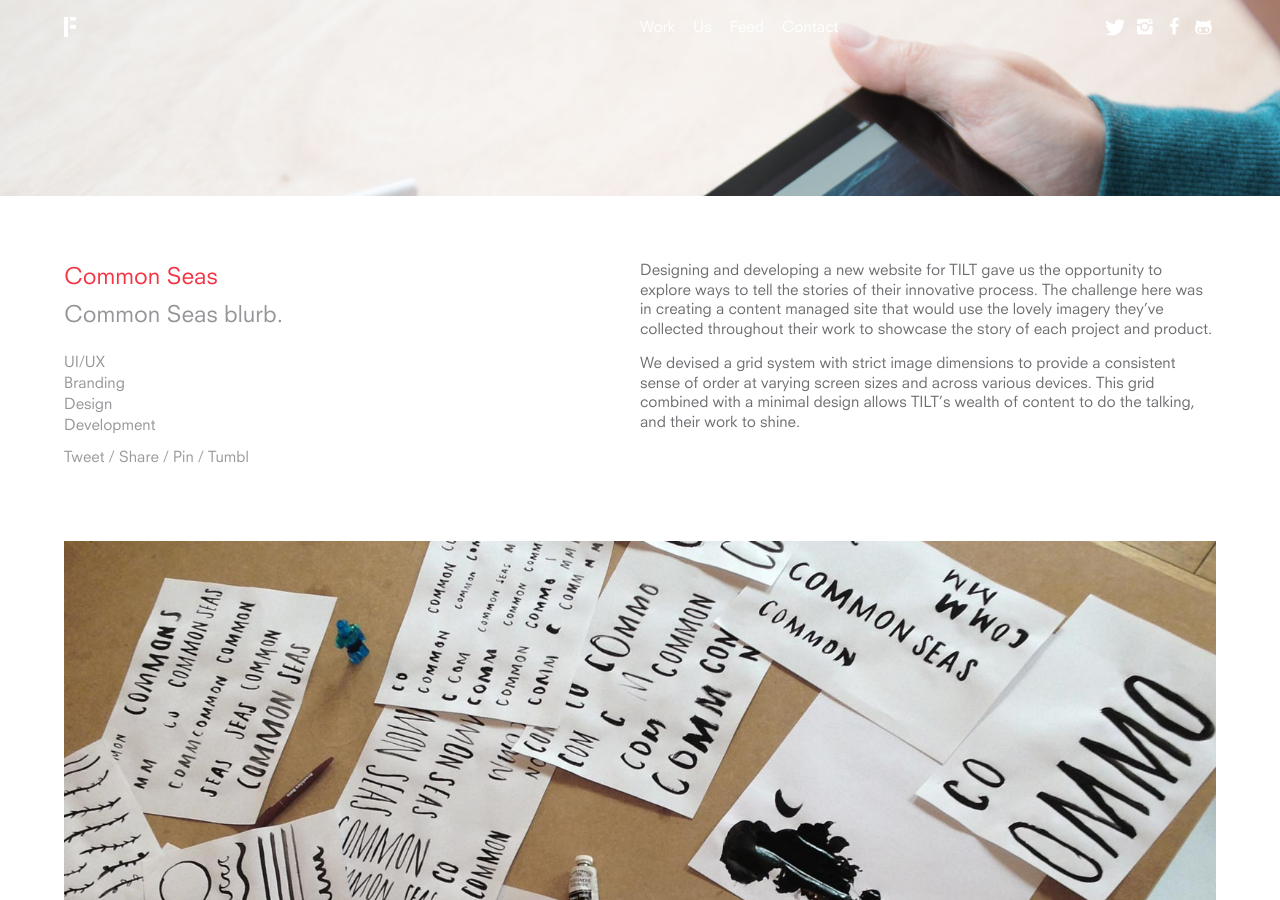
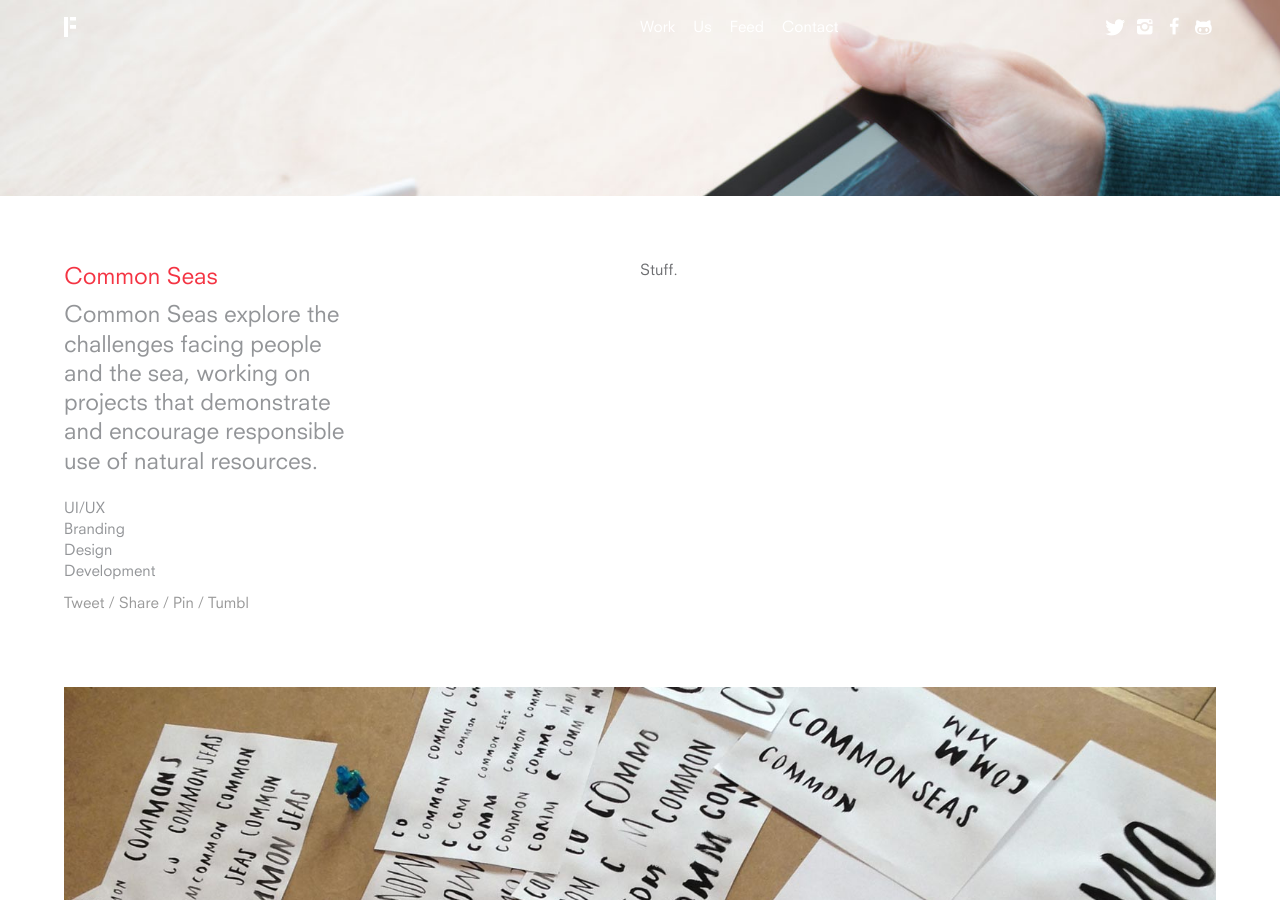
Before and after one commit to EMT/fieldwork-v2, a Jekyll site: the page built from _work/common-seas.html, in a window 1280 px wide and 900 px high, scrolled down 389 px. Built offline with Jekyll 4.4.1, drawn with Linux system fonts in a browser that asks for light colours; nearby versions of some CDN libraries.

Commit message:
Copy edit.

```diff
--- a/_work/common-seas.html
+++ b/_work/common-seas.html
@@ -1,6 +1,6 @@
 ---
 title: "Common Seas"
-runner: "Common Seas blurb."
+runner: "Common Seas explore the challenges facing people and the sea, working on projects that demonstrate and encourage responsible use of natural resources."
 meta:
 - UI/UX
 - Branding
@@ -21,8 +21,7 @@
 			{% include project-title.html %}
 
 			<div class="project-description">
-				<p>Designing and developing a new website for TILT gave us the opportunity to explore ways to tell the stories of their innovative process. The challenge here was in creating a content managed site that would use the lovely imagery they’ve collected throughout their work to showcase the story of each project and product.</p>
-				<p>We devised a grid system with strict image dimensions to provide a consistent sense of order at varying screen sizes and across various devices. This grid combined with a minimal design allows TILT’s wealth of content to do the talking, and their work to shine.</p>
+				<p>Stuff.</p>
 			</div>
 		</div>
 	</div>
```
